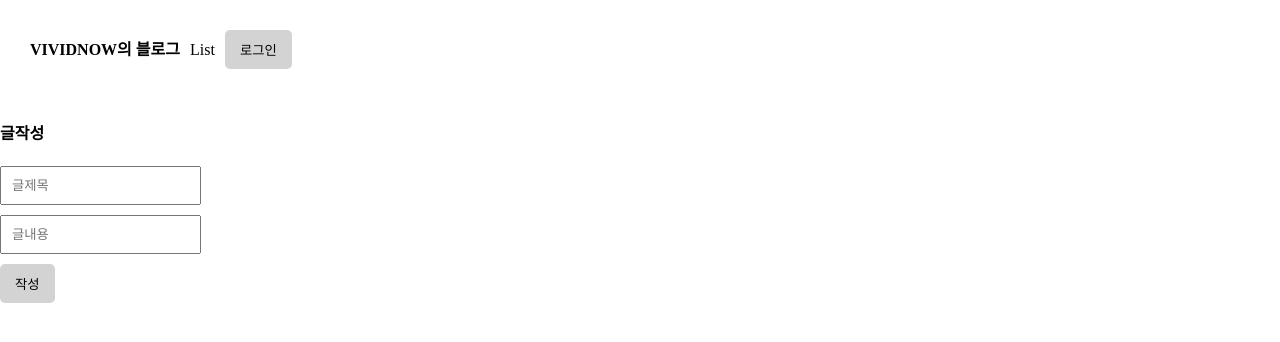
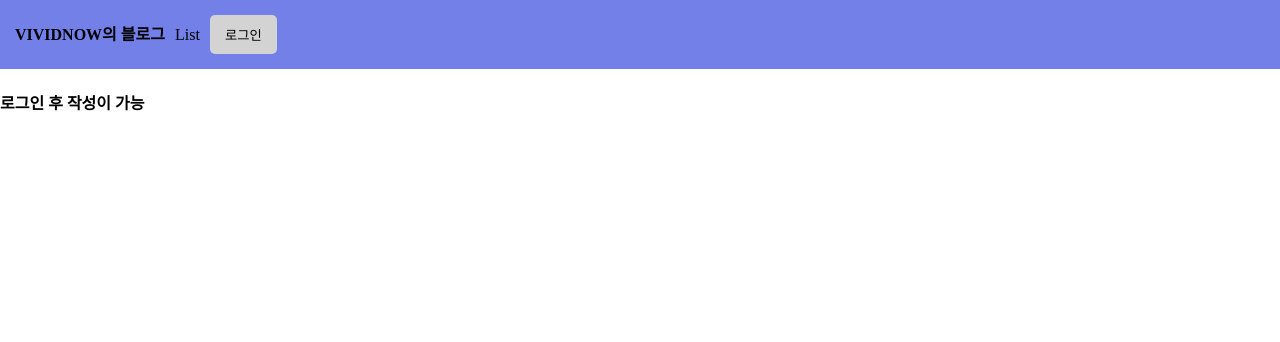
Before and after one commit to belucent0/my-Blog-with-Next.js, a Next.js app: page /write in a window 1280 px wide. Shown: the top 342 px of the page. Built offline with nearby package versions, Linux system fonts and the light colour scheme; no server answers.

Commit message:
수정, 로그인 회원만 글 작성 접근

```diff
--- a/app/globals.css
+++ b/app/globals.css
@@ -45,8 +45,8 @@ body {
   }
 
   .navbar {
-    background: white;
-    padding: 30px;
+    background: rgb(114, 128, 231);
+    padding: 15px;
   }
 
   .navbar a {
--- a/app/write/page.js
+++ b/app/write/page.js
@@ -1,13 +1,24 @@
-export default function Write(req, res){
+import { authOptions } from "@/pages/api/auth/[...nextauth]";
+import { getServerSession } from "next-auth";
 
+export default async function Write() {
+  let session = await getServerSession(authOptions)
+  if (!session) {
     return (
       <div>
+        <h4>로그인 후 작성이 가능</h4>
+      </div>
+    );
+  } else {
+    return (
+      <div className="p-20">
         <h4>글작성</h4>
         <form action="/api/post/new" method="POST">
-                <input name="title" placeholder="글제목"/>
-                <input name="content" placeholder="글내용"/>
+          <input name="title" placeholder="글제목" />
+          <input name="content" placeholder="글내용" />
           <button type="submit">작성</button>
         </form>
       </div>
-    )
+    );
   }
+}
--- a/package.json
+++ b/package.json
@@ -12,7 +12,7 @@
     "@next-auth/mongodb-adapter": "^1.1.3",
     "bcrypt": "^5.1.0",
     "mongodb": "^5.4.0",
-    "next": "^13.2.4",
+    "next": "^13.4.1",
     "next-auth": "^4.22.1",
     "react": "18.2.0",
     "react-dom": "18.2.0"
--- a/pages/api/post/new.js
+++ b/pages/api/post/new.js
@@ -4,7 +4,6 @@ import { authOptions } from "../auth/[...nextauth]"
 
 export default async function handler(req, res){
   let session = await getServerSession(req, res, authOptions);
-
   if (session){
     req.body.author = session.user.email
   }
```
Also changed, not shown: 1 other file (tests, documents, lock files or other folders). Lines whose indentation alone changed are shown as unchanged.
